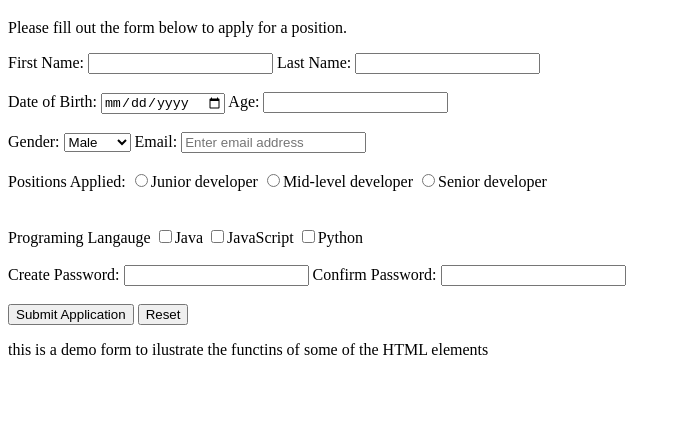
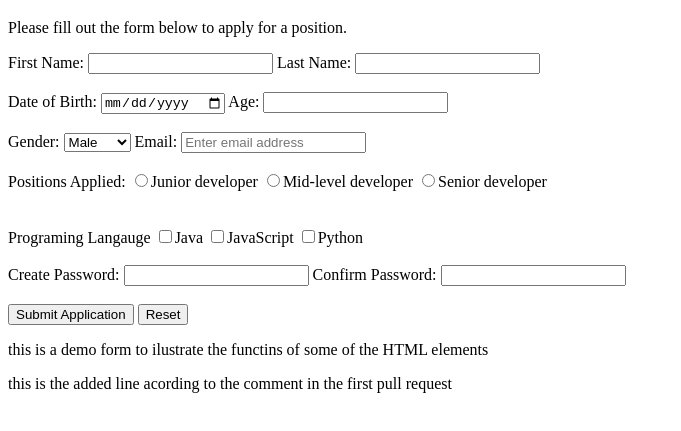
Before and after one commit to ahmadzin/depi-w3l2-task, a plain HTML site: page index.html in a window 1280 px wide. Shown: the part 61-492 px from the top of the page, without its empty margins (0-681 px from the left). Drawn offline with Linux system fonts and the light colour scheme.

Commit message:
first commit after first pull request with the updated files being requested

```diff
--- a/index.html
+++ b/index.html
@@ -48,6 +48,7 @@
         <input type="reset" value="Reset">
         <footer>
             <p>this is a demo form to ilustrate the functins of some of the HTML elements</p>
+            <p>this is the added line acording to the comment in the first pull request</p>
         </footer>
 </body>
 </html>
```
